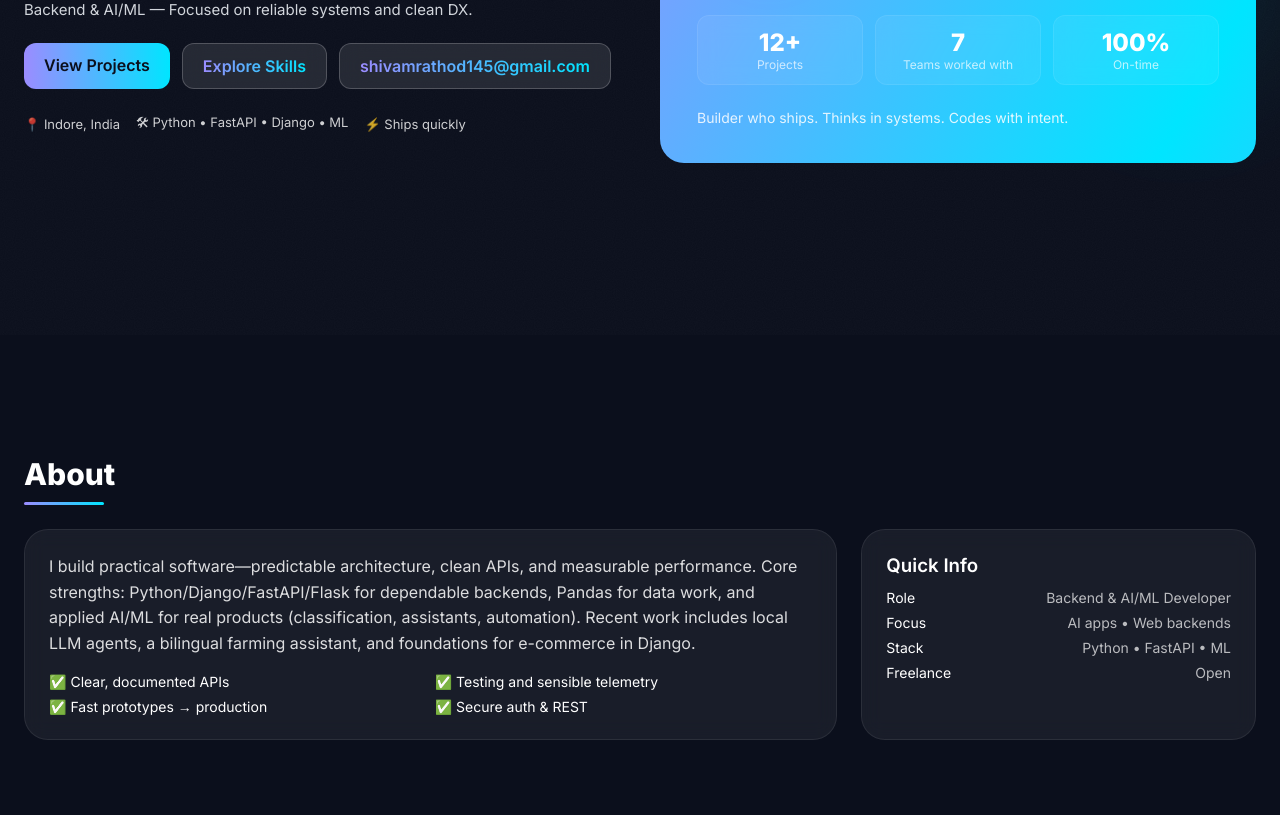
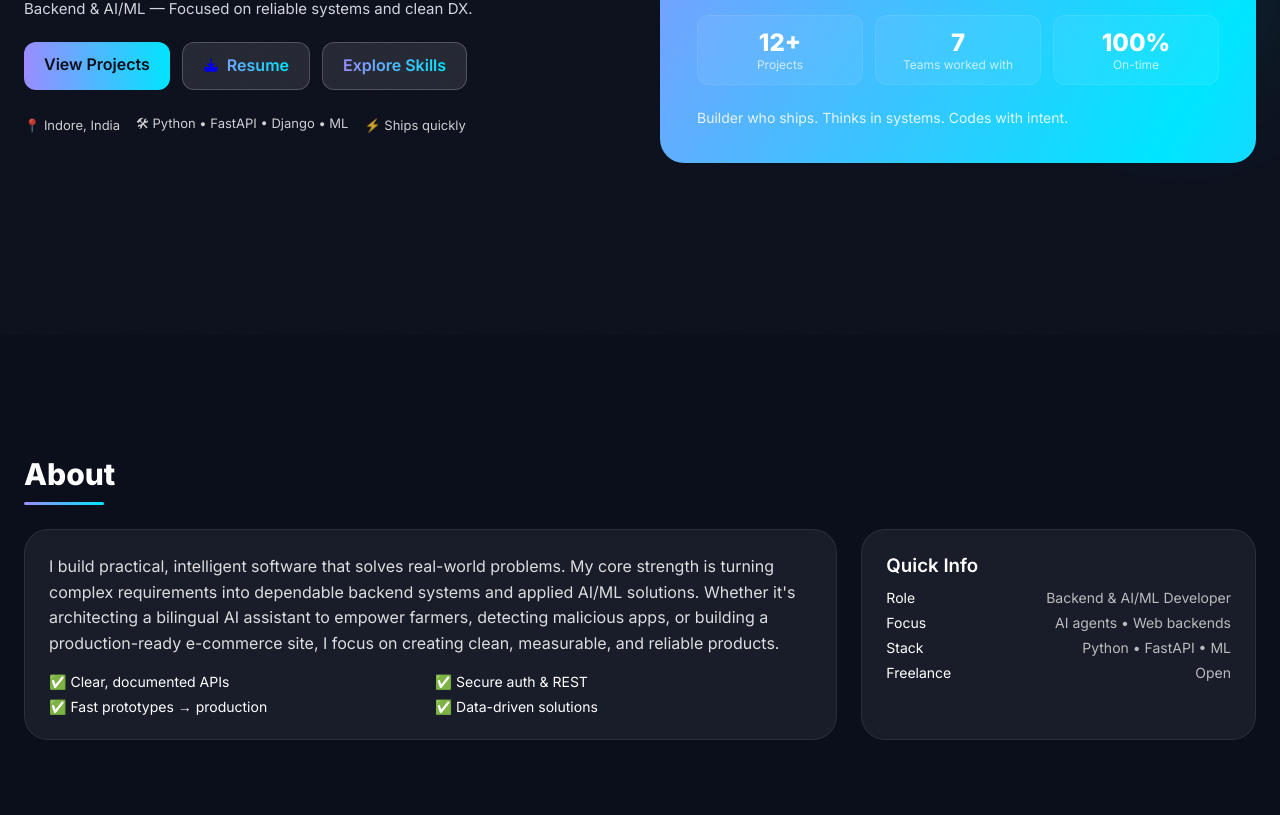
Before and after one commit to shivamr021/my-portfolio, a website: page index.html in a window 1280 px wide. Shown: the part 465-1280 px from the top of the page. Drawn offline with Linux system fonts and the light colour scheme.

Commit message:
Updated Portfolio

```diff
--- a/index.html
+++ b/index.html
@@ -32,7 +32,6 @@
           <a class="nav-link" href="#experience">Experience</a>
           <a class="nav-link" href="#certs">Certifications</a>
           <a class="nav-link" href="#contact">Contact</a>
-          <a class="nav-link" target="_blank" rel="noopener" href="assets/resume/ShivamRathod_Resume.pdf">Resume</a>
         </div>
         <div class="header-actions">
           <a href="#contact" class="hire-me-btn">Hire me</a>
@@ -61,9 +60,15 @@
         </p>
         <div class="hero-buttons">
           <a href="#projects" class="hero-btn-primary">View Projects</a>
+          <a href="assets/resume/ShivamRathod_Resume.pdf" target="_blank" class="hero-btn-secondary glass">
+            <span><svg class="ico" viewBox="0 0 24 24" fill="none" stroke="currentColor" stroke-width="2"
+                stroke-linecap="round" stroke-linejoin="round">
+                <path d="M21 15v4a2 2 0 0 1-2 2H5a2 2 0 0 1-2-2v-4"></path>
+                <polyline points="7 10 12 15 17 10"></polyline>
+                <line x1="12" y1="15" x2="12" y2="3"></line>
+              </svg>Resume</span>
+          </a>
           <a href="#skills" class="hero-btn-secondary glass"><span>Explore Skills</span></a>
-          <a href="mailto:shivamrathod145@gmail.com"
-            class="hero-btn-secondary glass"><span>shivamrathod145@gmail.com</span></a>
         </div>
         <div class="hero-meta">
           <span>📍 Indore, India</span>
@@ -112,17 +117,16 @@
       <div class="about-grid">
         <div class="about-main glass">
           <p>
-            I build practical software—predictable architecture, clean APIs, and measurable performance. Core strengths:
-            Python/Django/FastAPI/Flask for dependable backends, Pandas for data work, and applied AI/ML for real
-            products
-            (classification, assistants, automation). Recent work includes local LLM agents, a bilingual farming
-            assistant, and foundations for e-commerce in Django.
+            I build practical, intelligent software that solves real-world problems. My core strength is turning complex
+            requirements into dependable backend systems and applied AI/ML solutions. Whether it's architecting a
+            bilingual AI assistant to empower farmers, detecting malicious apps, or building a production-ready
+            e-commerce site, I focus on creating clean, measurable, and reliable products.
           </p>
           <ul class="about-list">
             <li>✅ Clear, documented APIs</li>
-            <li>✅ Testing and sensible telemetry</li>
+            <li>✅ Secure auth & REST</li>
             <li>✅ Fast prototypes → production</li>
-            <li>✅ Secure auth & REST</li>
+            <li>✅ Data-driven solutions</li>
           </ul>
         </div>
         <div class="quick-info glass">
@@ -134,7 +138,7 @@
             </div>
             <div>
               <dt>Focus</dt>
-              <dd>AI apps • Web backends</dd>
+              <dd>AI agents • Web backends</dd>
             </div>
             <div>
               <dt>Stack</dt>
@@ -494,12 +498,13 @@
           <div class="timeline-dot"></div>
           <time>2025</time>
           <h3>Backend Developer — FieldLens (Freelance)</h3>
-          <p>FastAPI backend for automated field photo verification with bilingual WhatsApp workflows
-            and MongoDB Atlas.</p>
+          <p>Developed the FastAPI backend for a field data verification platform, enabling automated photo validation
+            and job tracking via a bilingual WhatsApp interface.</p>
           <ul class="experience-list">
-            <li>Designed REST endpoints with JWT auth and rate-limits; integrated with WhatsApp Business API.</li>
-            <li>Built async image processing pipelines; reduced average processing time by ~35%.</li>
-            <li>Set up observability (structured logs & basic metrics) for faster issue triage.</li>
+            <li>Built a bilingual (English-Hindi) automation using <strong>Twilio's WhatsApp API</strong> to guide
+              technicians through a 14-step workflow.</li>
+            <li>Designed secure REST endpoints with JWT auth and integrated data sync with MongoDB Atlas.</li>
+            <li>Created async image processing pipelines, reducing average verification time by ~35%.</li>
           </ul>
         </li>
         <li class="timeline-item">
--- a/style.css
+++ b/style.css
@@ -408,6 +408,9 @@ h1+p {
 }
 
 .hero-btn-secondary span {
+  display: inline-flex;
+  align-items: center;
+  gap: 0.5rem;
   background: linear-gradient(90deg, var(--violet), var(--cyan));
   -webkit-background-clip: text;
   background-clip: text;
```
